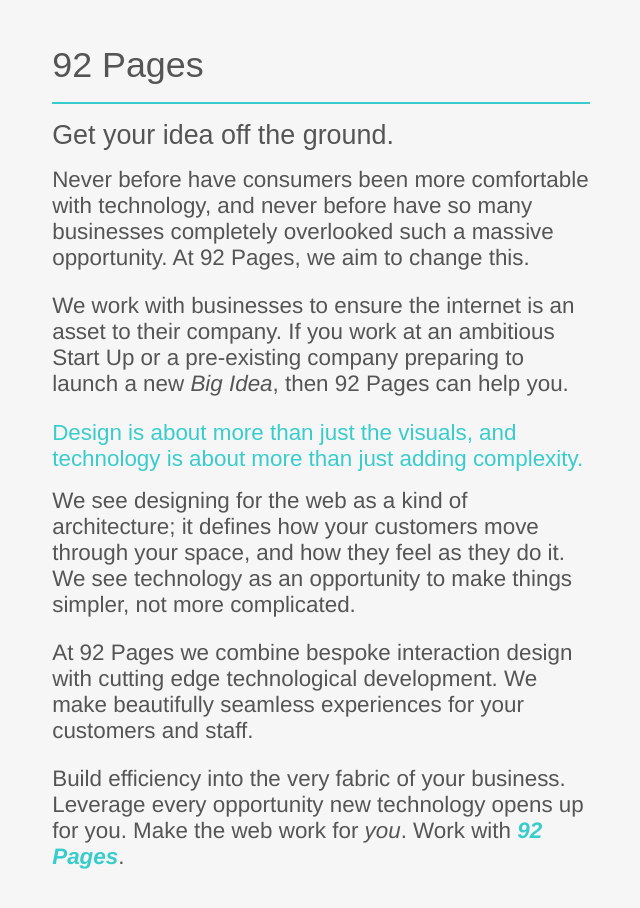
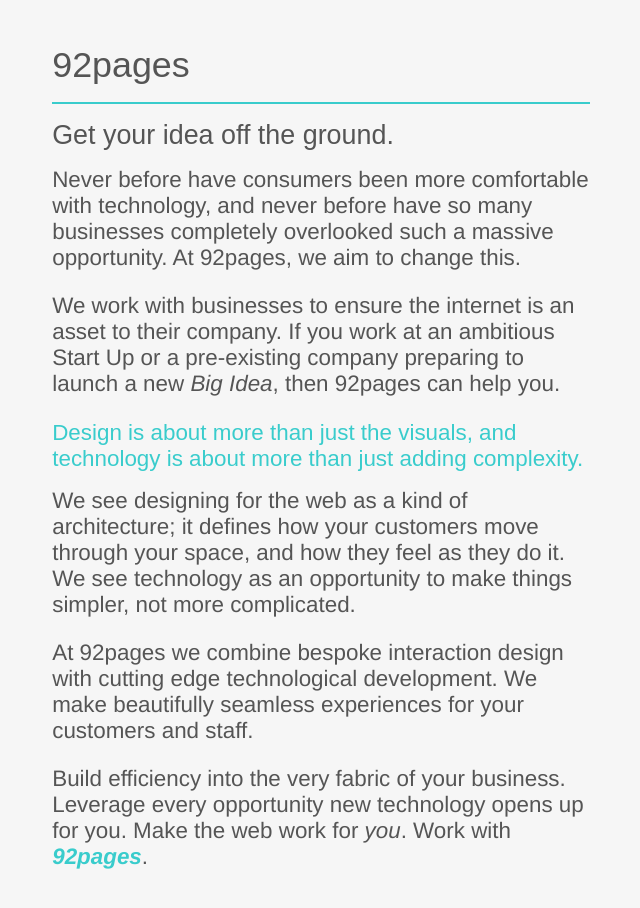
Before and after one commit to tomhazledine/92pages, a website: page index.html in a window 1280 px wide. Shown: the whole page, without its empty margins (319-959 px from the left). Drawn offline with Linux system fonts and the light colour scheme.

Commit message:
remove space from brand name

```diff
--- a/index.html
+++ b/index.html
@@ -15,21 +15,21 @@
 
 	<div class="wrapper">
 
-		<h1>92 Pages</h1>
+		<h1>92pages</h1>
 
 		<h2>Get your idea off the ground.</h2>
 
-		<p>Never before have consumers been more comfortable with technology, and never before have so many businesses completely overlooked such a massive opportunity. At 92 Pages, we aim to change this.</p>
+		<p>Never before have consumers been more comfortable with technology, and never before have so many businesses completely overlooked such a massive opportunity. At 92pages, we aim to change this.</p>
 
-		<p>We work with businesses to ensure the internet is an asset to their company. If you work at an ambitious Start Up or a pre-existing company preparing to launch a new <em>Big Idea</em>, then 92 Pages can help you.</p>
+		<p>We work with businesses to ensure the internet is an asset to their company. If you work at an ambitious Start Up or a pre-existing company preparing to launch a new <em>Big Idea</em>, then 92pages can help you.</p>
 
 		<h3>Design is about more than just the visuals, and technology is about more than just adding complexity.</h3>
 
 		<p>We see designing for the web as a kind of architecture; it defines how your customers move through your space, and how they feel as they do it. We see technology as an opportunity to make things simpler, not more complicated.</p>
 
-		<p>At 92 Pages we combine bespoke interaction design with cutting edge technological development. We make beautifully seamless experiences for your customers and staff.</p>
+		<p>At 92pages we combine bespoke interaction design with cutting edge technological development. We make beautifully seamless experiences for your customers and staff.</p>
 
-		<p>Build efficiency into the very fabric of your business. Leverage every opportunity new technology opens up for you. Make the web work for <em>you</em>. Work with <strong><span class="name92">92 Pages</span></strong>.</p>
+		<p>Build efficiency into the very fabric of your business. Leverage every opportunity new technology opens up for you. Make the web work for <em>you</em>. Work with <strong><span class="name92">92pages</span></strong>.</p>
 
 	</div>
 
```
